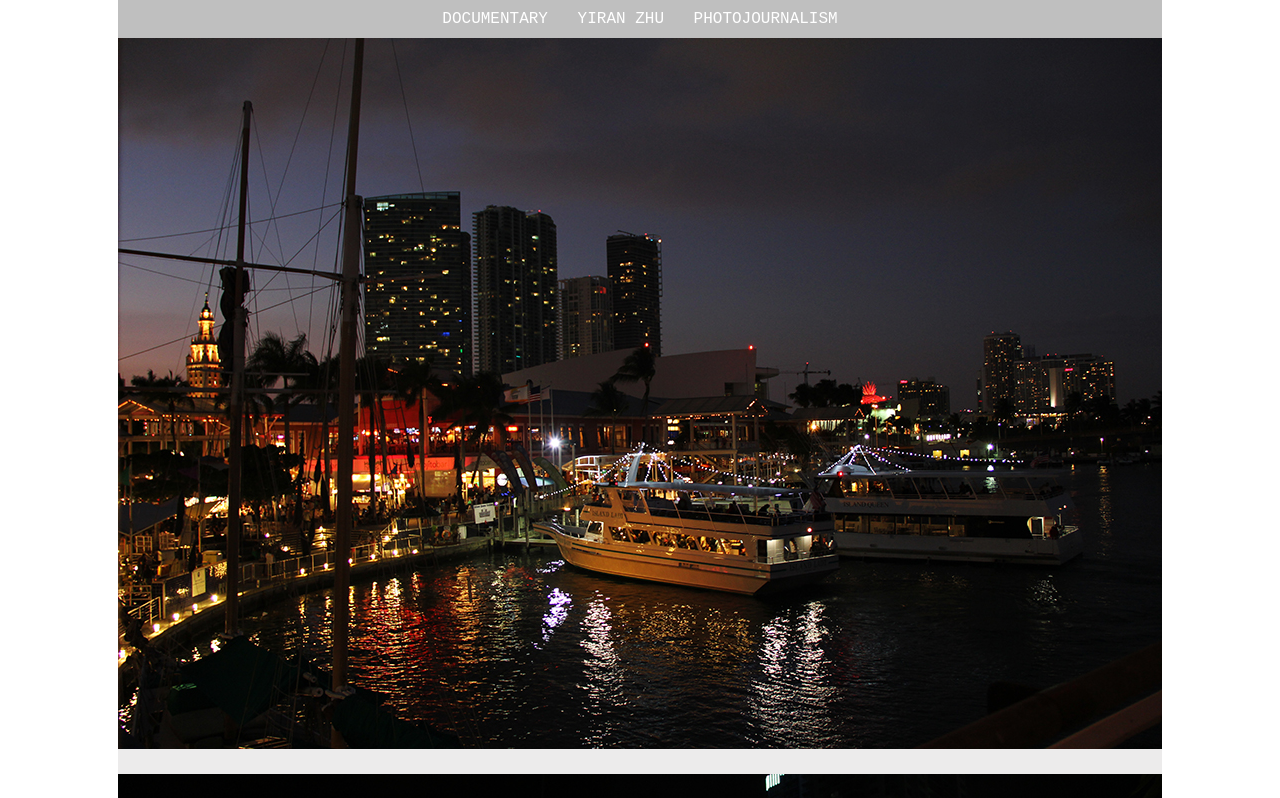
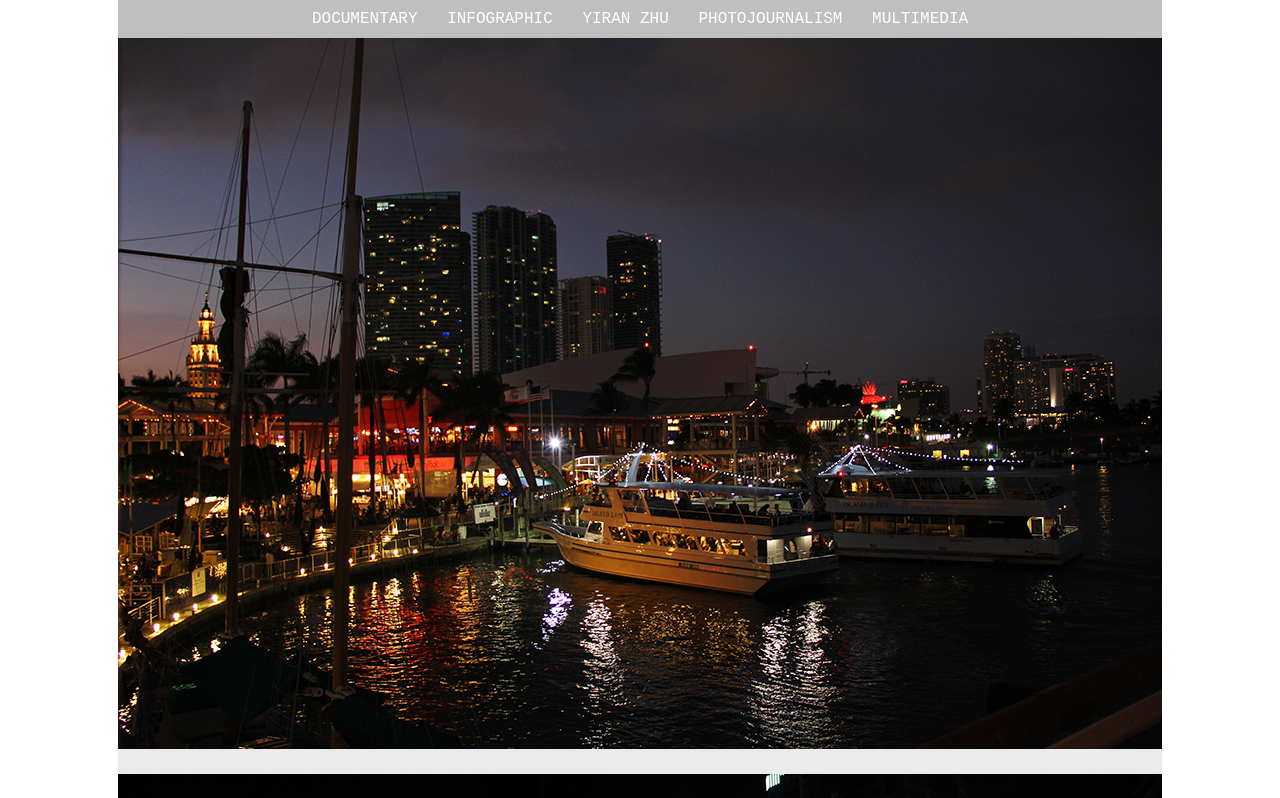
Before and after one commit to yiranzhu25/yiranzhu25.github.io, a plain HTML site: page subpage/miami.html in a window 1280 px wide. Shown: the top 798 px of the page. Drawn offline with Linux system fonts and the light colour scheme; files that its build step writes are made by us from their sources.

Commit message:
modify miami

```diff
--- a/subpage/miami.html
+++ b/subpage/miami.html
@@ -11,10 +11,10 @@
     <nav>
       <ul>
        <li><a href="documentary.html">DOCUMENTARY</a></li>
-       <!--<li><a href="infographic.html">INFOGRAPHIC</a></li>-->
+       <li><a href="infographic.html">INFOGRAPHIC</a></li>
         <li><a href="../index.html">YIRAN ZHU</a></li>
         <li><a href="photojournalism.html">PHOTOJOURNALISM</a></li>
-        <!--  <li><a href="multimedia.html">MULTIMEDIA</a></li>-->
+        <li><a href="multimedia.html">MULTIMEDIA</a></li>
       </ul>
     </nav>
     <div class="container1">
```
